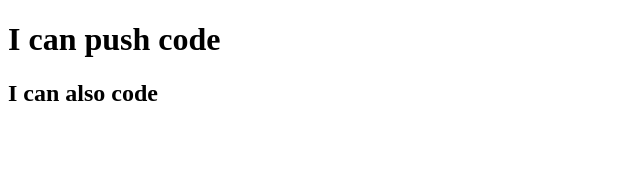
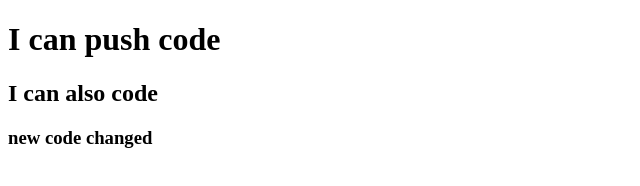
Before and after one commit to aliftareq/my-second-repo, a plain HTML site: page index2.html in a window 1280 px wide. Shown: the whole page, without its empty margins (0-640 px from the left). Drawn offline with Linux system fonts and the light colour scheme.

Commit message:
added header

```diff
--- a/index2.html
+++ b/index2.html
@@ -9,5 +9,6 @@
 <body>
     <h1>I can push code</h1>
     <h2>I can also code</h2>
+    <h3>new code changed</h3>
 </body>
 </html>
```
